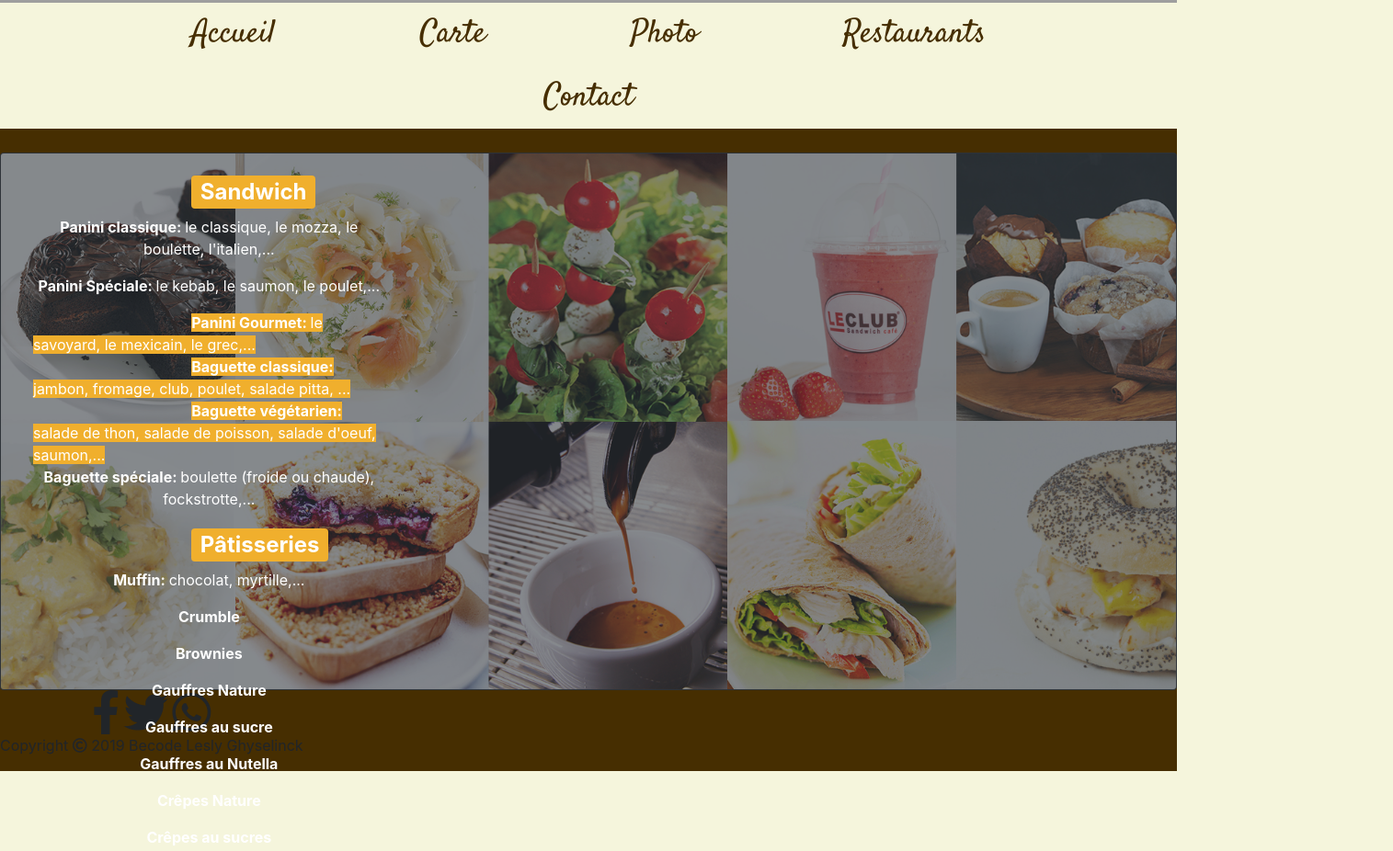
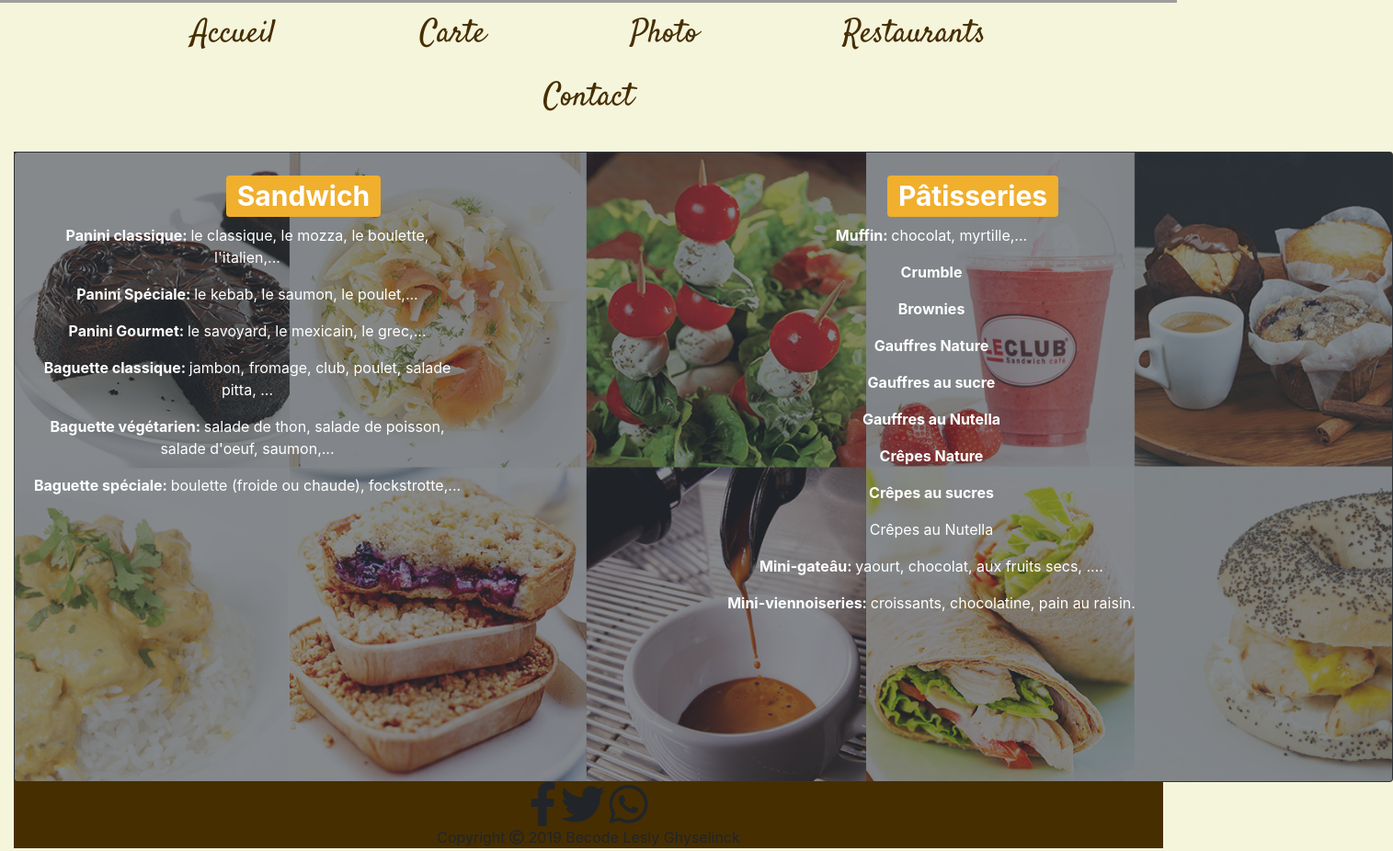
Before and after one commit to Lesly1994/Poki-Cafe, a plain HTML site: page carte.html in a window 1280 px wide. Shown: the part 297-1223 px from the top of the page at 92% size, 1515 px wide, since content can reach past the window. Drawn offline with nearby package versions, Linux system fonts and the light colour scheme; grey boxes are pictures that could not be loaded.

Commit message:
carte/menu

```diff
--- a/assets/scss/style-carte.scss
+++ b/assets/scss/style-carte.scss
@@ -61,9 +61,11 @@ body{
 .main{
     .menu{
         width:100%;
-        margin-top:2%;
+        p{
+            text-align: left;
+        }
         img{
-            width:100%;
+            height:50%;
             opacity:0.8;
         }
 
--- a/carte.html
+++ b/carte.html
@@ -51,21 +51,24 @@
             </section>
         </section>
 
-        <section class="row main">
+        <section class="main">
             <section class="card bg-dark text-white menu">
                 <img src="assets/img/carte/menu.jpg" class="card-img" alt="photo d'assortiment de plat proposé">
-                <article class="card-img-overlay">
-                    <section class="col-sm-4">
-                        <h2><span class="badge badge-secondary">Sandwich</span></h2>
+                <section class="card-img-overlay">
+                    <section class="row">
+                        <article class="col-sm-4">
+                            <h1><span class="badge badge-secondary">Sandwich</span></h1>
                             <p class="card-text"><strong>Panini classique: </strong>le classique, le mozza, le boulette,
                                 l'italien,...</p>
                             <p><strong>Panini Spéciale: </strong> le kebab, le saumon, le poulet,...</p>
-                        <span><strong>Panini Gourmet: </strong> le savoyard, le mexicain, le grec,...</span>
-                        <span><strong>Baguette classique: </strong>jambon, fromage, club, poulet, salade pitta, ...</span>
-                        <span><strong>Baguette végétarien: </strong>salade de thon, salade de poisson, salade d'oeuf,
-                            saumon,...</span>
+                            <p><strong>Panini Gourmet: </strong> le savoyard, le mexicain, le grec,...</p>
+                            <p><strong>Baguette classique: </strong>jambon, fromage, club, poulet, salade pitta, ...</p>
+                            <p><strong>Baguette végétarien: </strong>salade de thon, salade de poisson, salade d'oeuf,
+                                saumon,...</p>
                             <p><strong>Baguette spéciale: </strong> boulette (froide ou chaude), fockstrotte,...</p>
-                        <h2><span class="badge badge-secondary">Pâtisseries</span></h2>
+                        </article>
+                        <article class="col">
+                            <h1><span class="badge badge-secondary">Pâtisseries</span></h1>
                             <p><strong>Muffin: </strong>chocolat, myrtille,...</p>
                             <p><strong>Crumble</strong></p>
                             <p><strong>Brownies</strong></p>
@@ -80,7 +83,8 @@
                             <p><strong>Mini-gateâu: </strong> yaourt, chocolat, aux fruits secs, ....</p>
                             <p><strong>Mini-viennoiseries: </strong>croissants, chocolatine, pain au raisin.</p>
                         </article>
-                </article>
+                    </section>
+                </section>
             </section>
             <!-- <section class="card bg-dark text-white drink">
                     <img src="assets/img/boisson.png" class="card-img" alt="image d'un biére">
@@ -172,5 +176,4 @@
     integrity="sha384-JjSmVgyd0p3pXB1rRibZUAYoIIy6OrQ6VrjIEaFf/nJGzIxFDsf4x0xIM+B07jRM" crossorigin="anonymous">
 </script>
 
-
 </html>
```
Also changed, not shown: assets/scss/style-carte.css, 2 other files. Lines whose indentation alone changed are shown as unchanged.
